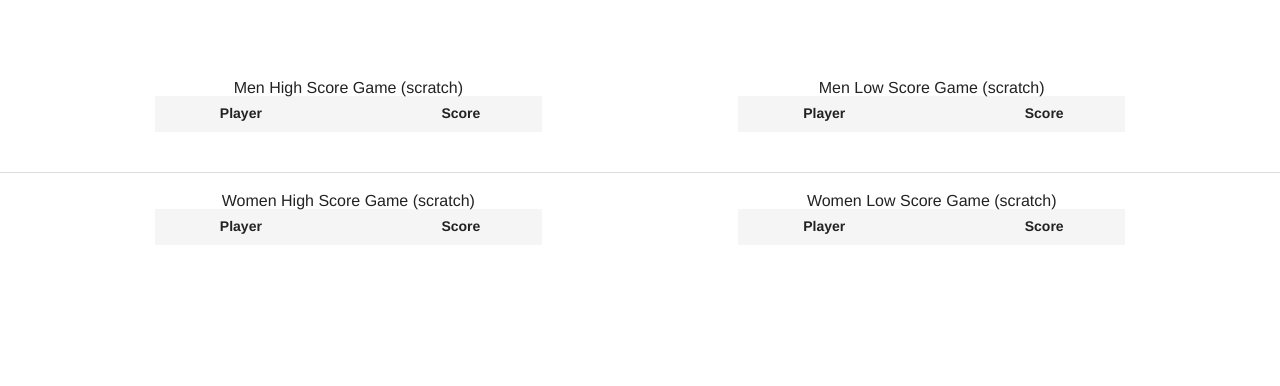
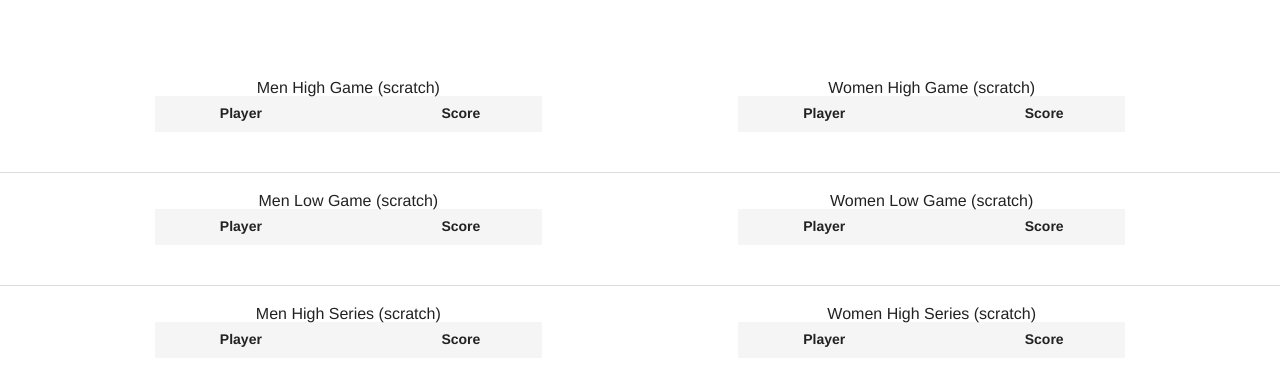
Before and after one commit to metavurt/drb-frz, a PHP site: template templates/hilos.php in a window 1280 px wide. Shown: the part 45-431 px from the top of the page. Run offline with PHP 8.4, Linux system fonts and the light colour scheme; the template is opened without the code that fills it, so the values that code supplies are empty.

Commit message:
finishing touches on layout for hi low page

```diff
--- a/templates/hilos.php
+++ b/templates/hilos.php
@@ -33,11 +33,11 @@
         </aside>
 
         <section class="main-section">
-            <!-- MAIN CONTENT GOES HERE -->
+
 			<div class="row">
 				<div class="large-5 small-6 columns">
 					<table id="himalelist" class="drb-standings">
-					<caption>Men High Score Game (scratch)</caption>
+					<caption>Men High Game (scratch)</caption>
 					<thead>
 						<tr>
 							<th></th>
@@ -69,42 +69,8 @@
 				</div>
 
 				<div class="large-5 small-6 columns">
-					<table id="lomalelist" class="drb-standings">
-					<caption>Men Low Score Game (scratch)</caption>
-					<thead>
-						<tr>
-							<th></th>
-							<th>Player</th>
-							<th class="text-center">Score</th>
-						</tr>
-					</thead>
-					<tbody>
-
-					<?php
-
-						$c = 1;
-
-						foreach ($this->data['mdatal'] as $maleDataLow) {
-							echo "<tr>\n\t";
-							echo "<td class='text-right'>".$c."</td>\n\t";
-							echo "<td><a href='/drb/index.php/player/".$maleDataLow['pid']."'>".$maleDataLow['pname']."</a></td>\n\t";
-							echo "<td class='text-center'>".$maleDataLow['lscore']."</td>\n\t";
-							echo "</tr>\n";
-							$c++;
-						}
-
-					?>
-					</tbody>
-					</table>
-				</div>
-			</div>
-
-			<p><hr /></p>
-
-			<div class="row">
-				<div class="large-5 small-6 columns">
 					<table id="hifemalelist" class="drb-standings">
-					<caption>Women High Score Game (scratch)</caption>
+					<caption>Women High Game (scratch)</caption>
 					<thead>
 						<tr>
 							<th></th>
@@ -132,12 +98,47 @@
 					</table>
 				</div>
 
+			</div>
+
+			<p><hr /></p>
+
+			<div class="row">
+				<div class="large-5 small-6 columns">
+					<table id="lomalelist" class="drb-standings">
+					<caption>Men Low Game (scratch)</caption>
+					<thead>
+						<tr>
+							<th></th>
+							<th>Player</th>
+							<th class="text-center">Score</th>
+						</tr>
+					</thead>
+					<tbody>
+
+					<?php
+
+						$c = 1;
+
+						foreach ($this->data['mdatal'] as $maleDataLow) {
+							echo "<tr>\n\t";
+							echo "<td class='text-right'>".$c."</td>\n\t";
+							echo "<td><a href='/drb/index.php/player/".$maleDataLow['pid']."'>".$maleDataLow['pname']."</a></td>\n\t";
+							echo "<td class='text-center'>".$maleDataLow['lscore']."</td>\n\t";
+							echo "</tr>\n";
+							$c++;
+						}
+
+					?>
+					</tbody>
+					</table>
+				</div>
+
 				<div class="large-2 hide-for-small hide-for-medium columns">
 				</div>
 
 				<div class="large-5 small-6 columns">
 					<table id="hifemalelist" class="drb-standings">
-					<caption>Women Low Score Game (scratch)</caption>
+					<caption>Women Low Game (scratch)</caption>
 					<thead>
 						<tr>
 							<th></th>
@@ -164,7 +165,77 @@
 					</tbody>
 					</table>
 				</div>
+
 			</div>
+
+			<p><hr /></p>
+
+			<div class="row">
+
+				<div class="large-5 small-6 columns">
+					<table id="himalelist" class="drb-standings">
+					<caption>Men High Series (scratch)</caption>
+					<thead>
+						<tr>
+							<th></th>
+							<th>Player</th>
+							<th class="text-center">Score</th>
+						</tr>
+					</thead>
+					<tbody>
+
+					<?php
+
+						$c = 1;
+
+						foreach ($this->data['mdatah2'] as $maleDataHigh2) {
+							echo "<tr>\n\t";
+							echo "<td class='text-right'>".$c."</td>\n\t";
+							echo "<td><a href='/drb/index.php/player/".$maleDataHigh2['pid']."'>".$maleDataHigh2['pname']."</a></td>\n\t";
+							echo "<td class='text-center'>".$maleDataHigh2['hscore']."</td>\n\t";
+							echo "</tr>\n";
+							$c++;
+						}
+
+					?>
+					</tbody>
+					</table>
+				</div>
+
+				<div class="large-2 hide-for-small hide-for-medium columns">
+				</div>
+
+				<div class="large-5 small-6 columns">
+					<table id="lomalelist" class="drb-standings">
+					<caption>Women High Series (scratch)</caption>
+					<thead>
+						<tr>
+							<th></th>
+							<th>Player</th>
+							<th class="text-center">Score</th>
+						</tr>
+					</thead>
+					<tbody>
+
+					<?php
+
+						$c = 1;
+
+						foreach ($this->data['fdatah2'] as $femaleDataHigh2) {
+							echo "<tr>\n\t";
+							echo "<td class='text-right'>".$c."</td>\n\t";
+							echo "<td><a href='/drb/index.php/player/".$femaleDataHigh2['pid']."'>".$femaleDataHigh2['pname']."</a></td>\n\t";
+							echo "<td class='text-center'>".$femaleDataHigh2['hscore']."</td>\n\t";
+							echo "</tr>\n";
+							$c++;
+						}
+
+					?>
+					</tbody>
+					</table>
+				</div>
+			</div>
+
 
         </section>
         <a class="exit-off-canvas"></a>
```
